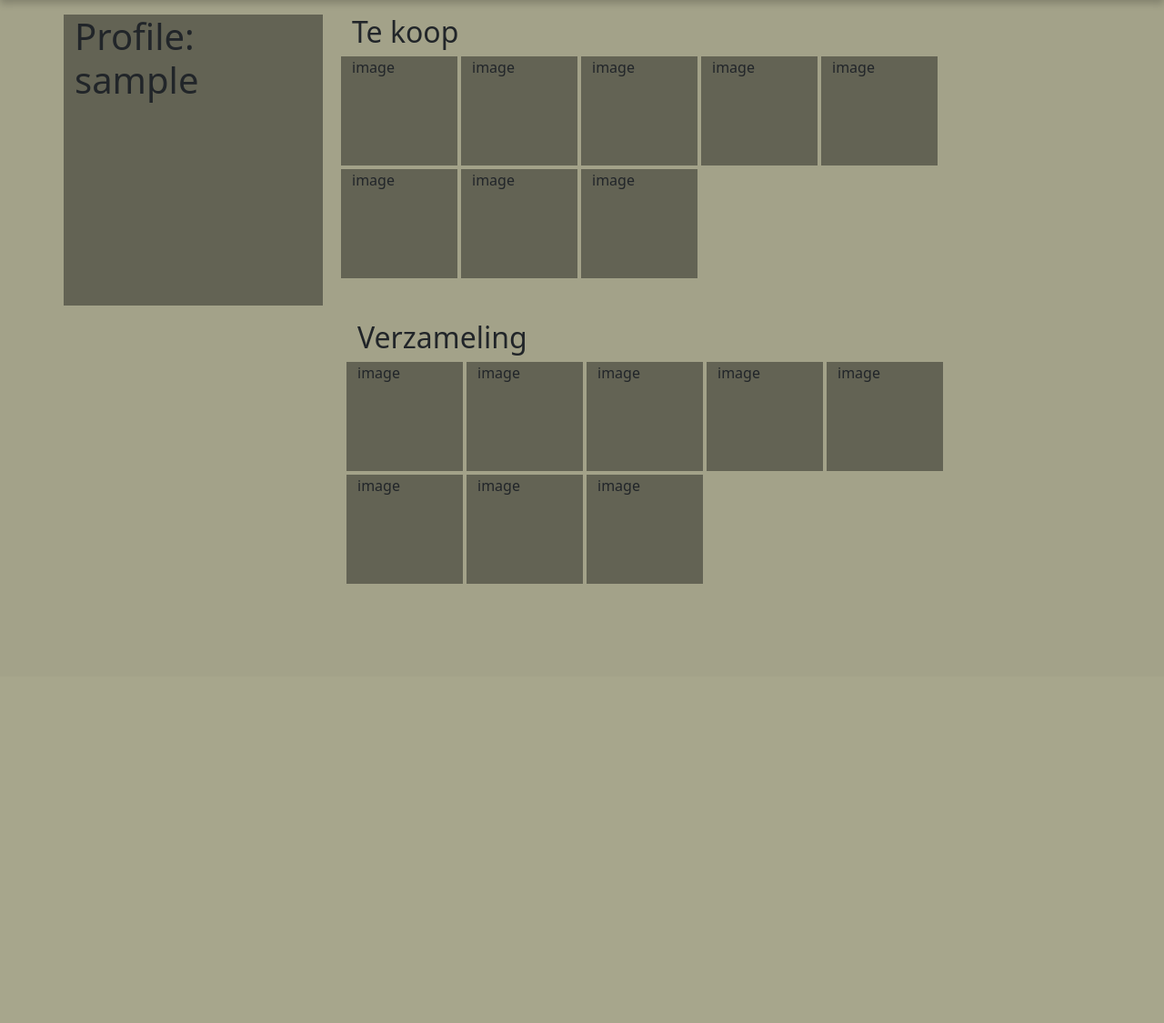
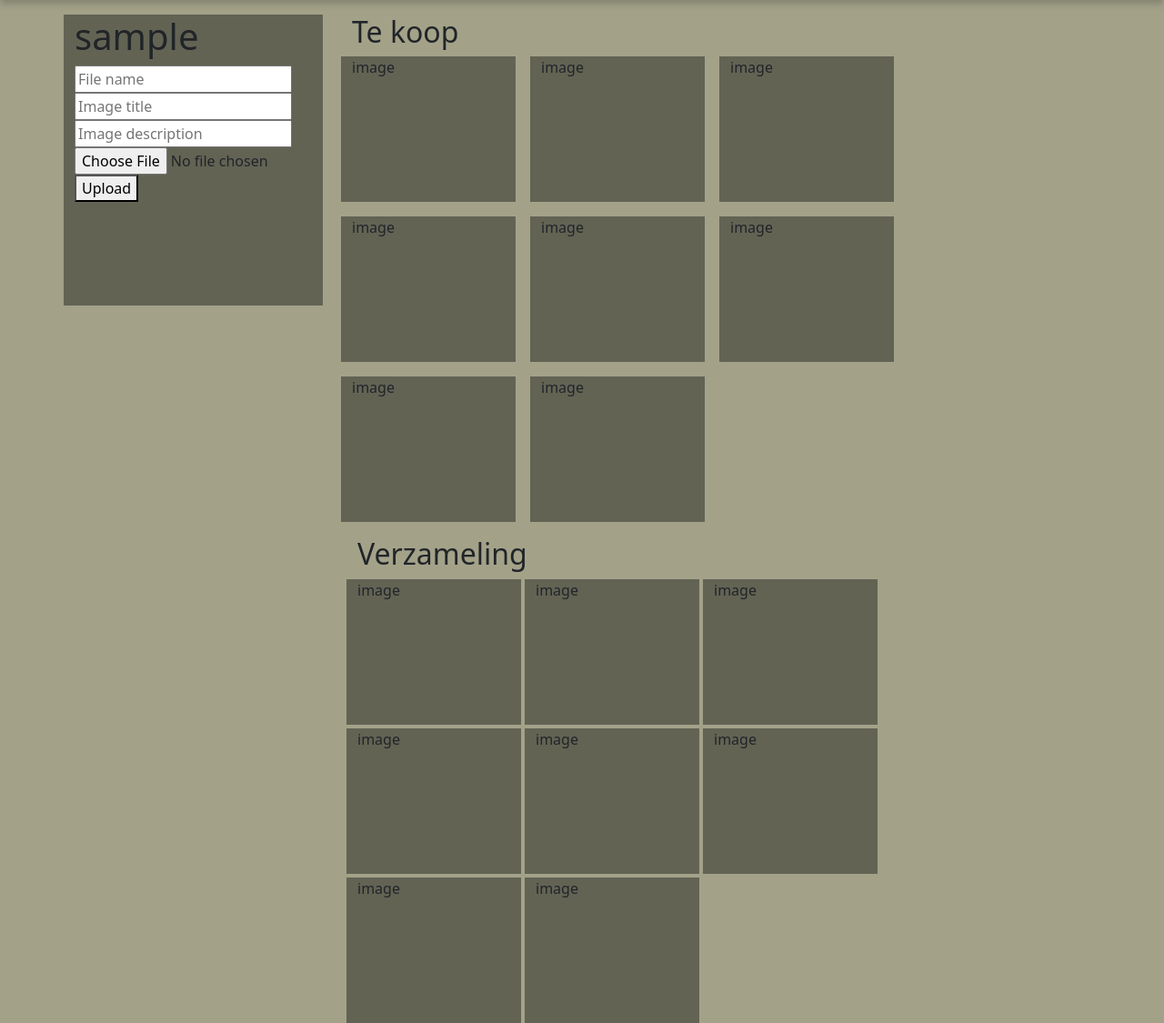
Before and after one commit to uhkz/verzamelaar, a PHP site: page /pages/profile.php in a window 1280 px wide. Shown: the part 56-1181 px from the top of the page at 91% size. Before the commit the page ends 698 px from the top, so only its background shows below. Run offline with PHP 8.4, Linux system fonts and the light colour scheme; the visitor is signed in with stand-in values (Sample User, id 1); some libraries are stand-ins or nearby versions.

Commit message:
upload start

```diff
--- a/header.php
+++ b/header.php
@@ -5,6 +5,7 @@
 <html lang="en">
 <head>
   <title>COLCAR</title>
+  <link rel="icon" type="image/x-icon" href="/media/favicon.ico">
   <meta charset="utf-8">
   <meta name="viewport" content="width=device-width, initial-scale=1, shrink-to-fit=no">
   <!-- Bootstrap CSS -->
--- a/pages/profile.php
+++ b/pages/profile.php
@@ -7,10 +7,24 @@
 
 <div class="container mt-3 teKoop">
   <div class="row gap-1">
-    <div class="col-md-3 profile me-3"><?php echo "<h1>Profile: $username</h1>"?></div>
+    <div class="col-md-3 profile me-3"><?php echo "<h1>$username</h1>"?>
+    <?php
+    if (isset($_SESSION['username'])){
+      echo '<div class="img-upload">
+      <form action="../includes/img-upload.inc.php" method="post" enctype="multipart/form-data">
+      <input type="text" name="filename" placeholder="File name">
+      <input type="text" name="filetitle" placeholder="Image title">
+      <input type="text" name="filedesc" placeholder="Image description">
+      <input type="file" name="file">
+      <button type="submit" name="submit">Upload</button>
+      </form>
+    </div>';
+  }
+    ?>
+  </div>
     <div class="col-md-8">
       <h2>Te koop</h2>
-      <div class="row gap-1">
+      <div class="row gap-3">
     <div class="col-md-2 item">image</div>
     <div class="col-md-2 item">image</div>
     <div class="col-md-2 item">image</div>
@@ -22,6 +36,7 @@
   </div>
   </div>
 </div>
+
 
 <div class="container mt-3 verzameling">
   <div class="row gap-1">
--- a/style/main.css
+++ b/style/main.css
@@ -44,6 +44,6 @@ body {
 
   .item {
     background-color: #636354;
-    height: 15vh;
-    width: 10vw;
+    height: 20vh;
+    width: 15vw;
   }
```
Also changed, not shown: includes/img-upload.inc.php (added), media/favicon.ico (added), media/logo.png (added).
